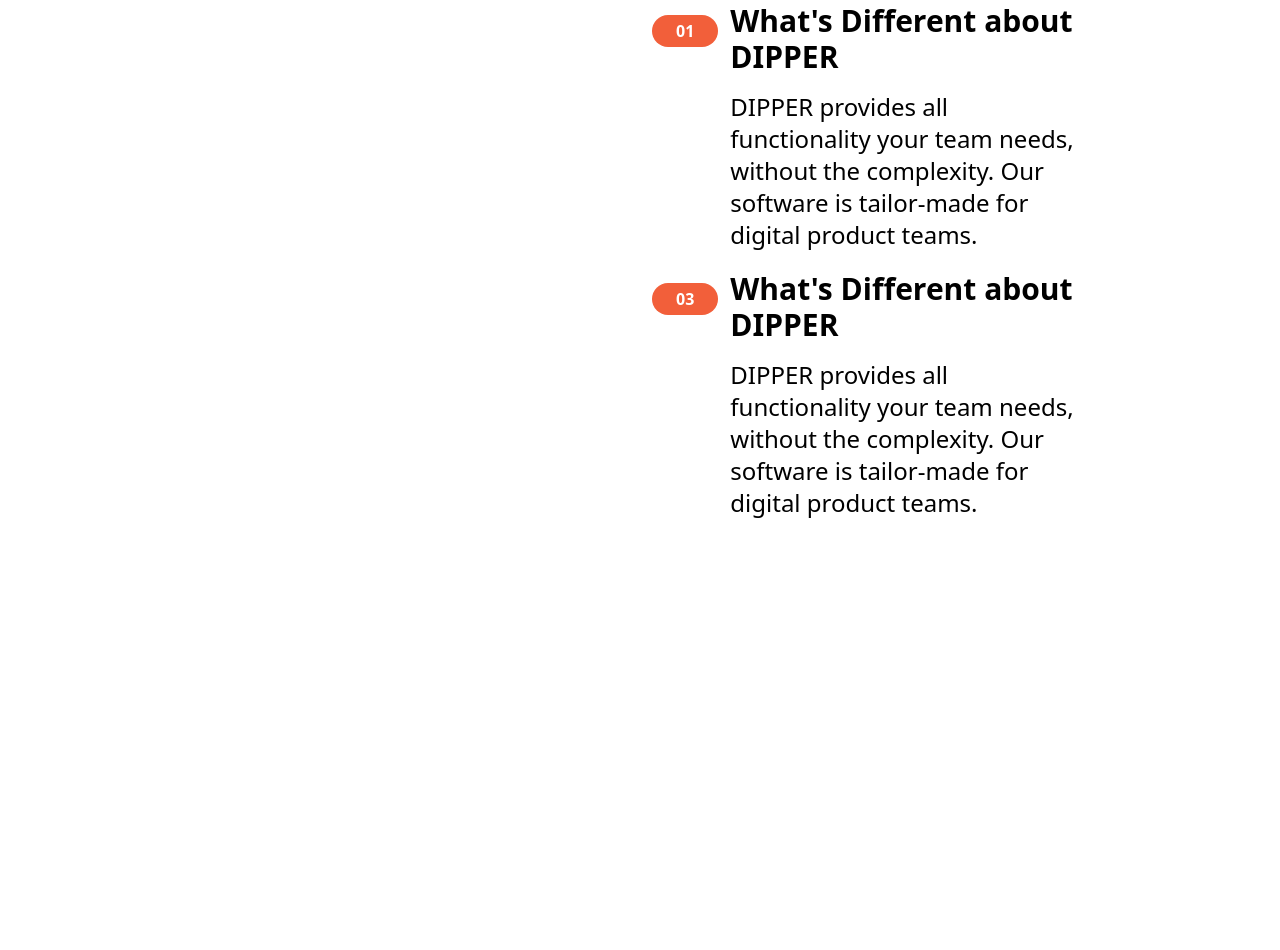
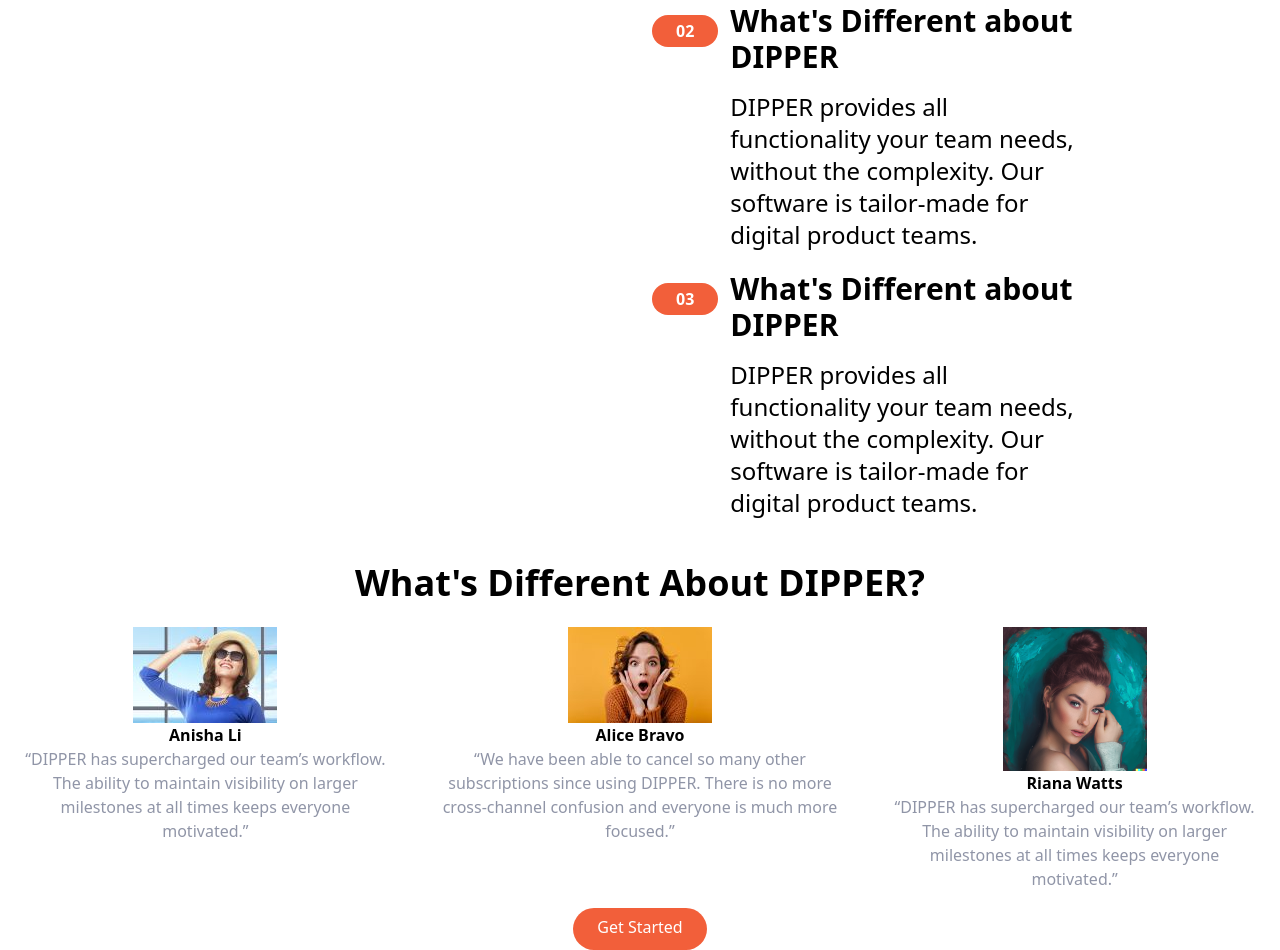
Before and after one commit to dasun95/tailwind-project, a website: page index.html in a window 1280 px wide. Shown: the part 1061-2011 px from the top of the page. Before the commit the page ends 1624 px from the top, so only its background shows below. Drawn offline with Linux system fonts and the light colour scheme.

Commit message:
some parts added

```diff
--- a/index.html
+++ b/index.html
@@ -6,7 +6,7 @@
     <meta http-equiv="X-UA-Compatible" content="IE=edge">
     <meta name="viewport" content="width=device-width, initial-scale=1.0">
     <link rel="stylesheet" href="css/main.css">
-    <title>Manage Landing Page</title>
+    <title>DIPPER Landing Page</title>
 </head>
 
 <body>
@@ -62,6 +62,8 @@
     <section id="features">
         <!-- FLEX CONTAINER -->
         <div class="md:container mx-auto px-6 flex flex-col md:flex-row md:mt-12">
+
+            <!-- LEFT -->
             <div class="flex flex-col md:w-1/2">
                 <h1 class="text-4xl text-center font-bold mb-4 md:text-5xl md:text-start">What's Different about DIPPER
                 </h1>
@@ -71,7 +73,12 @@
                     software is
                     tailor-made for digital product teams.</p>
             </div>
+
+            <!-- RIGHT -->
+
             <div class="flex flex-col md:w-1/2 mt-8 md:m-6">
+
+                <!-- POINT 01 -->
                 <div class="flex mb-5">
                     <div>
                         <div
@@ -91,11 +98,12 @@
                             tailor-made for digital product teams.</p>
                     </div>
                 </div>
+                <!-- POINT 02 -->
                 <div class="flex mb-5">
                     <div>
                         <div
                             class="font-bold text-white bg-brightRed p-1 px-6 m-3 rounded-full hover:bg-brightRedLight">
-                            01
+                            02
                         </div>
                     </div>
                     <div>
@@ -110,6 +118,11 @@
                             tailor-made for digital product teams.</p>
                     </div>
                 </div>
+
+
+
+                <!-- POINT 03 -->
+
                 <div class="flex mb-5">
                     <div>
                         <div
@@ -132,6 +145,62 @@
             </div>
         </div>
     </section>
+
+
+    <!-- Testimonials -->
+    <section id="testimonials">
+        <!-- Container to heading and testm blocks -->
+        <div class="max-w-6xl px-5 mx-auto mt-32 text-center">
+            <!-- Heading -->
+            <h2 class="text-4xl font-bold text-center">
+                What's Different About DIPPER?
+            </h2>
+            <!-- Testimonials Container -->
+            <div class="flex flex-col mt-24 md:flex-row md:space-x-6">
+                <!-- Testimonial 1 -->
+                <div class="flex flex-col items-center p-6 space-y-6 rounded-lg bg-veryLightGray md:w-1/3">
+                    <img src="./img/asian-woman-standing-with-hat-sunglasses-resort-with-ocean-view-background.jpg" w-16
+                        -mt-14" alt="" width="144px" height="144px" />
+                    <h5 class="text-lg font-bold">Anisha Li</h5>
+                    <p class="text-sm text-darkGrayishBlue">
+                        “DIPPER has supercharged our team’s workflow. The ability to
+                        maintain visibility on larger milestones at all times keeps
+                        everyone motivated.”
+                    </p>
+                </div>
+
+                <!-- Testimonial 2 -->
+                <div class="hidden flex-col items-center p-6 space-y-6 rounded-lg bg-veryLightGray md:flex md:w-1/3">
+                    <img src="img/close-up-portrait-frightened-girl-with-big-brown-eyes.jpg" class="w-16 -mt-14" alt=""
+                        width="144px" height="144px" />
+                    <h5 class="text-lg font-bold">Alice Bravo</h5>
+                    <p class="text-sm text-darkGrayishBlue">
+                        “We have been able to cancel so many other subscriptions since
+                        using DIPPER. There is no more cross-channel confusion and
+                        everyone is much more focused.”
+                    </p>
+                </div>
+
+                <!-- Testimonial 3 -->
+                <div class="hidden flex-col items-center p-6 space-y-6 rounded-lg bg-veryLightGray md:flex md:w-1/3">
+                    <img src="img/DALL·E 2022-12-23 08.14.40 - oil painting.png" class="w-16 -mt-14" alt=""
+                        width="144px" height="144px" />
+                    <h5 class="text-lg font-bold">Riana Watts</h5>
+                    <p class="text-sm text-darkGrayishBlue">
+                        “DIPPER has supercharged our team’s workflow. The ability to
+                        maintain visibility on larger milestones at all times keeps
+                        everyone motivated.”
+                    </p>
+                </div>
+            </div>
+            <!-- Button -->
+            <div class="my-16">
+                <a href="#"
+                    class="p-3 px-6 pt-2 text-white bg-brightRed rounded-full baseline hover:bg-brightRedLight">Get
+                    Started</a>
+            </div>
+        </div>
+    </section>
 </body>
 
 </html>
```
Also changed, not shown: img/DALL·E 2022-12-23 08.14.40 - oil painting.png (added), img/asian-woman-standing-with-hat-sunglasses-resort-with-ocean-view-background.jpg (added), img/close-up-portrait-frightened-girl-with-big-brown-eyes.jpg (added).
